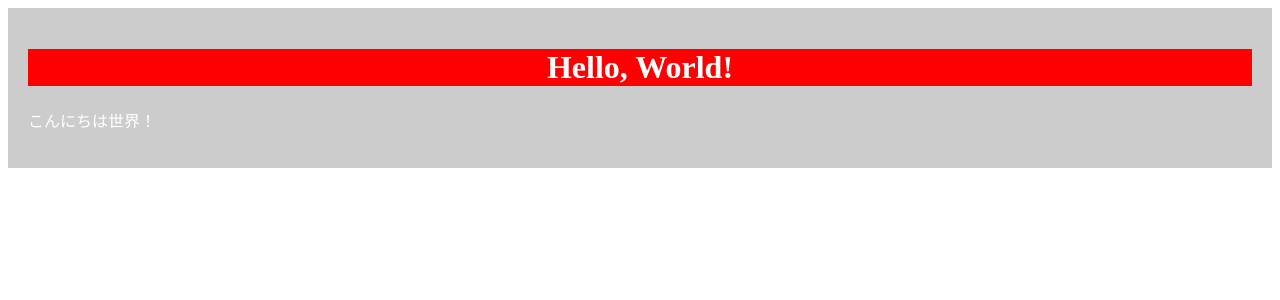
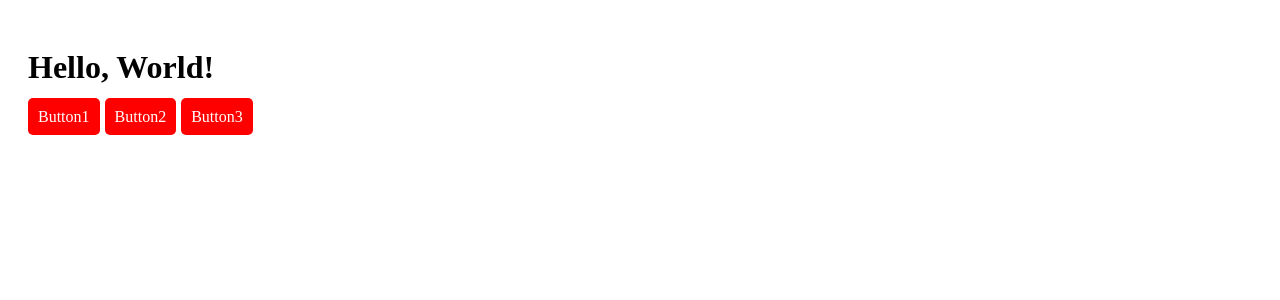
Before and after one commit to TKFM21/react-exercise, a React (Create React App) app: page / in a window 1280 px wide. Shown: the top 300 px of the page. Built offline with nearby package versions, Linux system fonts and the light colour scheme.

Commit message:
function and class compornent exercise

```diff
--- a/src/components/App.css
+++ b/src/components/App.css
@@ -1,10 +1,4 @@
 .App {
     padding: 20px;
-    background-color: #ccc;
-    color: #ffffff;
+    background-color: #fff;
 }
-
-.title {
-    background-color: #ff0000;
-    text-align: center;
-}
--- a/src/components/App.js
+++ b/src/components/App.js
@@ -1,11 +1,14 @@
 import React from 'react';
 import './App.css';
+import Button from './Button/Button';
 
 function App() {
   return (
     <div className="App">
       <h1 className="title">Hello, World!</h1>
-      <p>こんにちは世界！</p>
+      <Button>Button1</Button>
+      <Button>Button2</Button>
+      <Button>Button3</Button>
     </div>
   );
 }
--- /dev/null
+++ b/src/components/Button/Button.css
@@ -0,0 +1,16 @@
+.Button-container {
+    background: red;
+    border-radius: 5px;
+    color: white;
+    padding: 10px;
+    cursor: pointer;
+    margin-right: 5px;
+}
+
+.Button-container:hover {
+    background: rgb(182, 0, 0);
+}
+
+.Button-container:active {
+    background: rgb(138, 13, 13);
+}
--- /dev/null
+++ b/src/components/Button/Button.jsx
@@ -0,0 +1,18 @@
+import React from 'react';
+import './Button.css';
+
+class Button extends React.Component {
+    // constructor(props) {
+    //     super(props);
+    // }
+
+    render() {
+        return (
+            <span className="Button-container">
+                { this.props.children }
+            </span>
+        );
+    }
+}
+
+export default Button;
```
